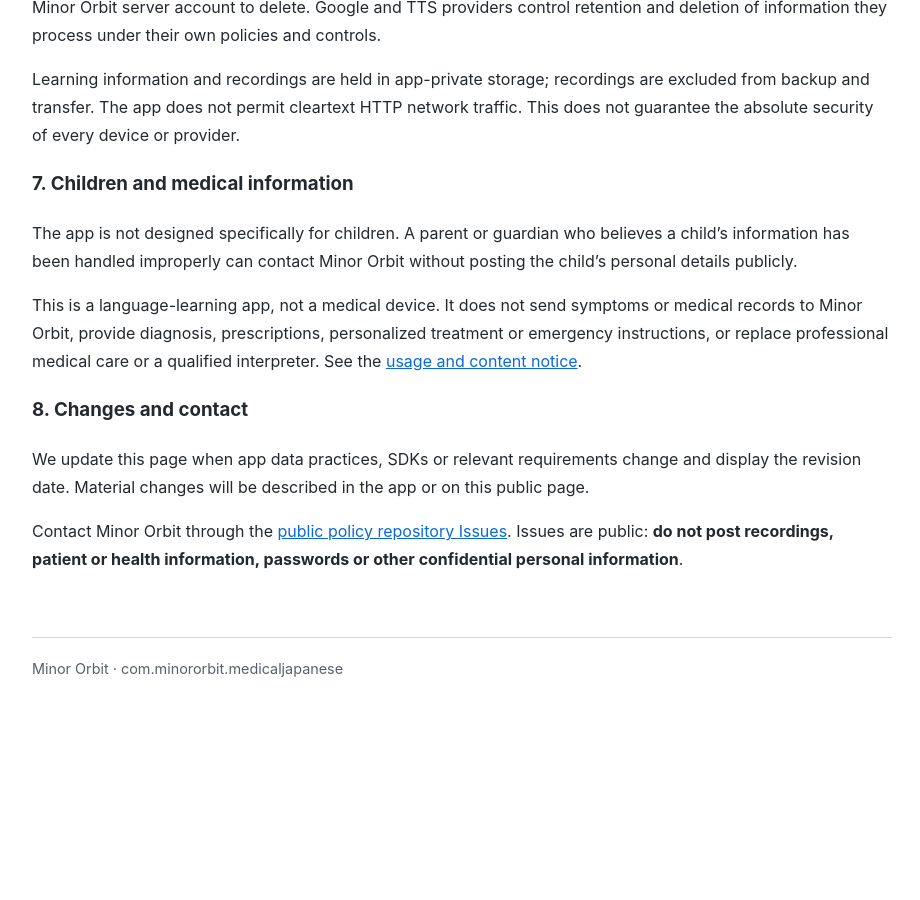
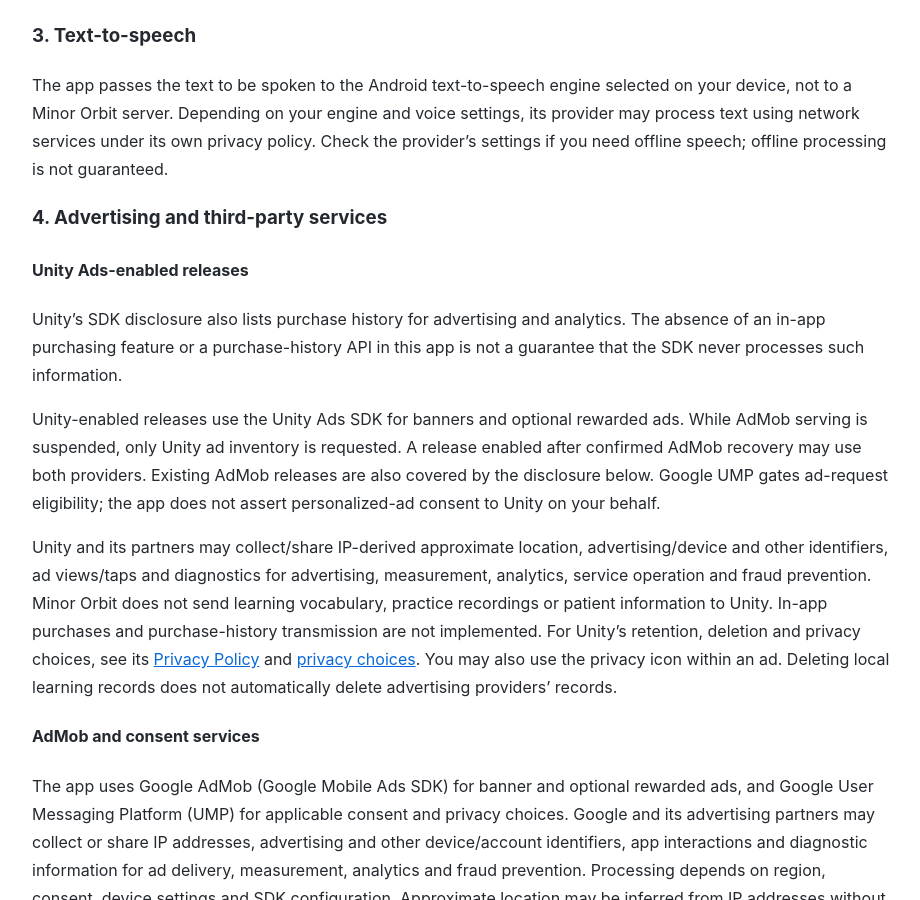
Before and after one commit to Minor-Orbit/medical-chinese-legal, a Jekyll site: the page built from medical-japanese/privacy/index.md, in a window 1280 px wide and 900 px high, scrolled down 7384 px. Shown: the whole window, without its empty margins (178-1098 px from the left). Built offline with Jekyll 4.4.1, drawn with Linux system fonts in a browser that asks for light colours; before the commit the page ends 8098 px from its top, so only the background shows below that; some of the changed text lies outside the part shown.

Commit message:
Disclose Unity Ads processing for Medical Japanese releases

```diff
--- a/medical-japanese/privacy/index.md
+++ b/medical-japanese/privacy/index.md
@@ -10,7 +10,7 @@
 # プライバシーポリシー
 
 適用開始日：本アプリの初回公開日（本改定は2026年10月20日から適用）
-最終更新日：2026年10月20日
+最終更新日：2026年10月23日（Unity Ads対応版の広告処理を追記）
 
 Minor Orbit（以下「当方」）が提供する `医療韓国語`（韓国語名：`의료 일본어 - 병원 코디·통역 연습`、英語名：`Medical Japanese`、パッケージ名：`com.minororbit.medicaljapanese`、以下「本アプリ」）は、日本語から韓国語、韓国語または英語から日本語を学ぶ語学学習アプリです。会員登録は不要で、学習情報を保存する当方運営のサーバーはありません。本ポリシーでは、本アプリにおける利用者情報の取扱いについて説明します。
 
@@ -38,6 +38,16 @@
 音声読み上げでは、端末で選択されたAndroid音声合成（TTS）エンジンへ読み上げるテキストを渡します。当方のサーバーには送信しませんが、エンジンや音声の設定により提供者のネットワークサービスで処理される場合があります。提供者の設定とプライバシーポリシーをご確認ください。オフラインでの読み上げを保証するものではありません。
 
 ## 4. 広告および第三者サービス
+
+### Unity Ads対応版
+
+UnityのSDK公開資料は購入履歴も広告・分析目的の取扱い対象として挙げています。本アプリに購入機能や購入履歴送信APIがないことだけを理由に、SDKによる処理が一切ないと保証するものではありません。
+
+Unity Ads対応版では、バナーと任意のリワード広告にUnity Ads SDKを使用します。AdMobの配信を停止している間はUnityのみを利用し、AdMobの復旧を確認して有効にした版では両サービスを利用する場合があります。既存のAdMob版の取扱いは下記の説明も適用されます。Google UMPによる利用可否を確認し、Unityにパーソナライズ広告への同意を勝手に付与することはありません。
+
+Unityとそのパートナーは、広告配信、測定、分析、サービスの提供、不正防止のため、IPアドレスに基づくおおよその地域、広告・端末その他の識別子、広告内の表示・タップ、診断情報を収集・共有する場合があります。当方は学習単語、練習録音、患者情報をUnityへ送信しません。アプリ内購入や購入履歴の送信は実装していません。Unity側のデータ保持、削除およびプライバシー選択は[Unityのプライバシーポリシー](https://unity.com/legal/privacy-policy)および[プライバシー管理窓口](https://unity.com/legal/privacy-policy#your-choices)をご確認ください。広告のプライバシーアイコンも利用できます。ローカルの学習記録を削除しても、広告提供者の記録が自動的に削除されるわけではありません。
+
+### AdMobおよび同意サービス
 
 本アプリは、バナー広告および利用者が任意に選択するリワード広告の表示にGoogle AdMob（Google Mobile Ads SDK）を使用します。また、地域および適用法令に応じた同意・プライバシー選択画面の提供にGoogle User Messaging Platform（UMP）を使用します。
 
@@ -91,7 +101,7 @@
 ## 한국어 개인정보처리방침
 
 최초 시행: 앱 최초 출시일 / 이번 개정 시행: 2026년 10월 20일
-최종 개정: 2026년 10월 20일
+최종 개정: 2026년 10월 23일(Unity Ads 지원 버전의 광고 처리 추가)
 
 Minor Orbit(이하 “개발자”)가 제공하는 `의료 일본어 - 병원 코디·통역 연습`(영어 이름: `Medical Japanese`, 일본어 이름: `医療韓国語`, 패키지명: `com.minororbit.medicaljapanese`, 이하 “앱”)은 한국어·영어로 일본어를 배우고 일본어로 한국어를 배우는 언어 학습 앱입니다. 회원가입은 없으며 학습정보를 저장하는 개발자 운영 서버도 없습니다. 이 방침에서는 앱의 사용자 정보 처리 방법을 설명합니다.
 
@@ -119,6 +129,16 @@
 음성 읽기는 기기에서 선택한 Android 음성 합성(TTS) 엔진에 읽을 텍스트를 전달합니다. 개발자 서버로 전송하지는 않지만 엔진·음성 설정에 따라 제공자의 네트워크 서비스에서 처리할 수 있습니다. 해당 제공자의 설정과 개인정보처리방침을 확인해 주십시오. 항상 오프라인으로 처리된다고 보장하지 않습니다.
 
 ### 4. 광고와 제3자 서비스
+
+#### Unity Ads 지원 버전
+
+Unity SDK 공개 문서는 구매 내역도 광고·분석 목적의 처리 항목으로 명시합니다. 이 앱에 구매 기능이나 구매 이력 전송 API가 없다는 이유만으로 SDK가 해당 정보를 전혀 처리하지 않는다고 보장하지 않습니다.
+
+Unity Ads 지원 버전은 배너와 선택형 보상 광고에 Unity Ads SDK를 사용합니다. AdMob 중지 중에는 Unity만 사용하며, 복구를 확인하고 활성화한 버전에서는 두 서비스를 사용할 수 있습니다. 기존 AdMob 버전에는 아래 설명도 적용됩니다. Google UMP로 광고 요청 가능 여부를 확인하며, Unity에 맞춤형 광고 동의를 임의로 부여하지 않습니다.
+
+Unity와 파트너는 광고 제공·측정·분석·서비스 제공·부정 사용 방지를 위해 IP 기반 대략적 위치, 광고·기기 등 식별자, 광고 안의 표시·탭, 진단정보를 수집·공유할 수 있습니다. 개발자는 학습 단어, 연습 녹음, 환자정보를 Unity로 전송하지 않습니다. 앱 내 구매나 구매 이력 전송은 구현하지 않았습니다. Unity의 보유기간·삭제·개인정보 선택은 [Unity 개인정보처리방침](https://unity.com/legal/privacy-policy)과 [개인정보 관리 안내](https://unity.com/legal/privacy-policy#your-choices)를 확인해 주십시오. 광고의 개인정보 아이콘도 이용할 수 있습니다. 기기 학습기록 삭제가 광고 제공자의 기록까지 자동 삭제하는 것은 아닙니다.
+
+#### AdMob 및 동의 서비스
 
 앱은 배너 광고와 사용자가 선택하여 보는 보상형 광고를 표시하기 위해 Google AdMob(Google Mobile Ads SDK)을 사용합니다. 또한 지역과 관련 법률에 따른 동의 및 개인정보 선택 화면을 제공하기 위해 Google User Messaging Platform(UMP)을 사용합니다.
 
@@ -171,7 +191,7 @@
 
 ## English Privacy Policy
 
-Originally effective on the app's first release; this revision is effective **20 October 2026**. Last updated: **20 October 2026**.
+Originally effective on the app's first release. Last updated: **23 October 2026**, adding disclosures for the Unity Ads-enabled release.
 
 Minor Orbit provides **Medical Japanese**, also named **의료 일본어 - 병원 코디·통역 연습** in Korean and **医療韓国語** in Japanese (Android package: `com.minororbit.medicaljapanese`). You can learn Japanese through Korean or English and learn Korean through Japanese. No account registration is required. Minor Orbit does not operate a server that stores your learning records. Third-party advertising and text-to-speech services may process information as described below.
 
@@ -190,6 +210,16 @@
 The app passes the text to be spoken to the Android text-to-speech engine selected on your device, not to a Minor Orbit server. Depending on your engine and voice settings, its provider may process text using network services under its own privacy policy. Check the provider's settings if you need offline speech; offline processing is not guaranteed.
 
 ### 4. Advertising and third-party services
+
+#### Unity Ads-enabled releases
+
+Unity's SDK disclosure also lists purchase history for advertising and analytics. The absence of an in-app purchasing feature or a purchase-history API in this app is not a guarantee that the SDK never processes such information.
+
+Unity-enabled releases use the Unity Ads SDK for banners and optional rewarded ads. While AdMob serving is suspended, only Unity ad inventory is requested. A release enabled after confirmed AdMob recovery may use both providers. Existing AdMob releases are also covered by the disclosure below. Google UMP gates ad-request eligibility; the app does not assert personalized-ad consent to Unity on your behalf.
+
+Unity and its partners may collect/share IP-derived approximate location, advertising/device and other identifiers, ad views/taps and diagnostics for advertising, measurement, analytics, service operation and fraud prevention. Minor Orbit does not send learning vocabulary, practice recordings or patient information to Unity. In-app purchases and purchase-history transmission are not implemented. For Unity's retention, deletion and privacy choices, see its [Privacy Policy](https://unity.com/legal/privacy-policy) and [privacy choices](https://unity.com/legal/privacy-policy#your-choices). You may also use the privacy icon within an ad. Deleting local learning records does not automatically delete advertising providers' records.
+
+#### AdMob and consent services
 
 The app uses Google AdMob (Google Mobile Ads SDK) for banner and optional rewarded ads, and Google User Messaging Platform (UMP) for applicable consent and privacy choices. Google and its advertising partners may collect or share IP addresses, advertising and other device/account identifiers, app interactions and diagnostic information for ad delivery, measurement, analytics and fraud prevention. Processing depends on region, consent, device settings and SDK configuration. Approximate location may be inferred from IP addresses without requesting device location permission.
 
```
